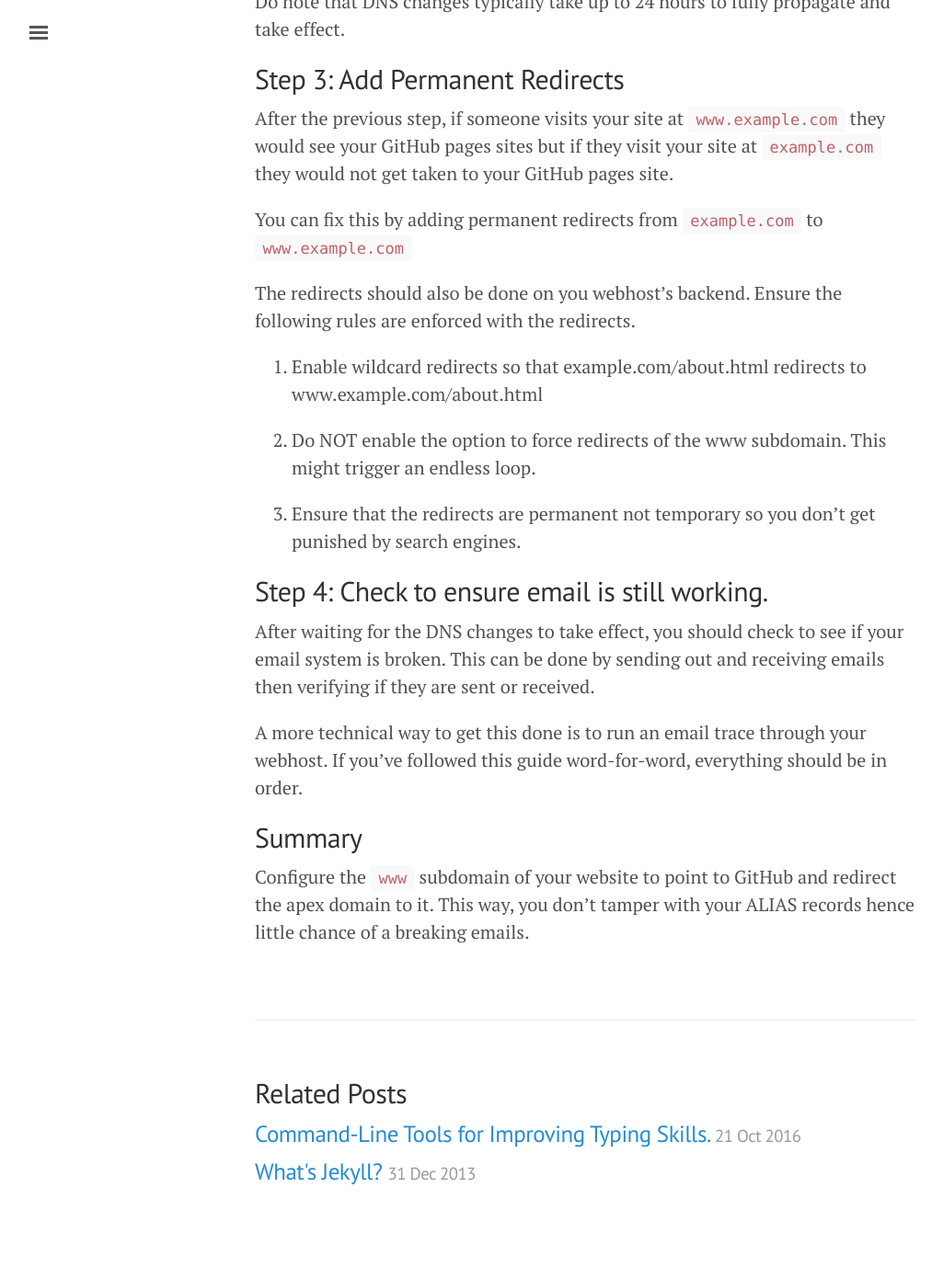
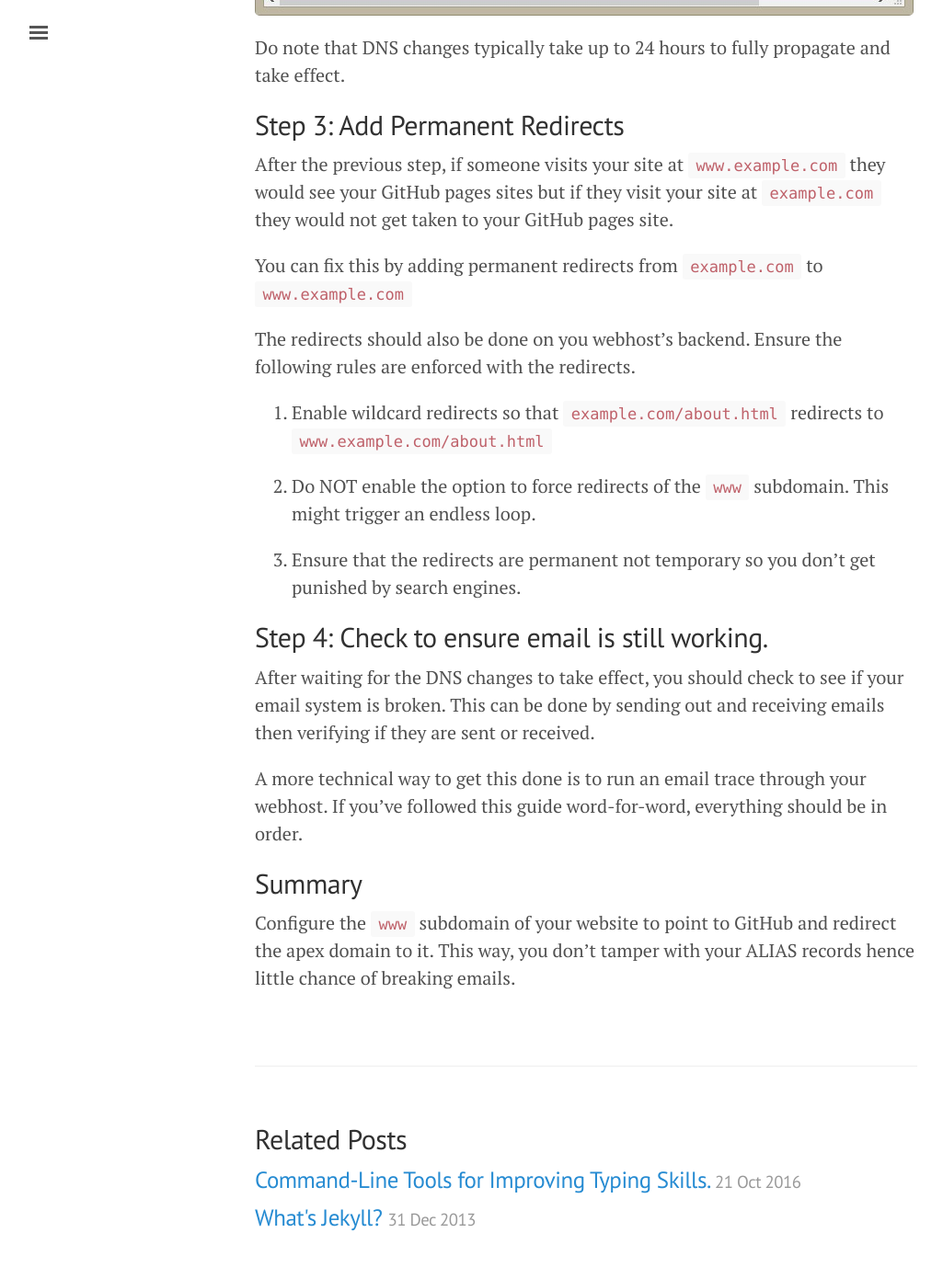
Before and after one commit to bosahchude/blog, a Jekyll site: the page built from _posts/2016-10-25-github-pages-custom-domains-emails.md, in a window 1280 px wide and 1400 px high, scrolled down 2363 px. Shown: the top 1378 px of the window at 92% size, without its empty margins (3-1028 px from the left). Built offline with Jekyll 4.4.1, drawn with Linux system fonts in a browser that asks for light colours; comment, search, counter and statistics services are not loaded; before the commit the page ends 3713 px from its top, so only the background shows below that; some of the changed text lies outside the part shown.

```diff
--- a/_posts/2016-10-25-github-pages-custom-domains-emails.md
+++ b/_posts/2016-10-25-github-pages-custom-domains-emails.md
@@ -12,7 +12,9 @@ GitHub pages are a life saver when you want to escape the current hell of Conten
 Whether you choose to run [Jekyll](http://jekyllrb.com/), [Hyde](http://hyde.github.io/) or you just want to drop plain old html
 files onto your sever. GitHub Pages is a free way to deploy your site.
 
-GitHub recommends you use a subdomain not an apex domain. So if your site is `example.com` it's recommended you create a subdomain like `blog.example.com`. If you choose to still go ahead and work with a apex domain name, you would have alter your ALIAS records.
+GitHub recommends you use a subdomain not an apex domain. So if your site is `example.com` it's recommended you create a subdomain like `blog.example.com`
+
+If you choose to still go ahead and work with a apex domain name, you would have alter your ALIAS records.
 
 According to GitHub, using an apex domain has the following drawbacks:
 
@@ -71,9 +73,9 @@ You can fix this by adding permanent redirects from `example.com` to `www.exampl
 The redirects should also be done on you webhost's backend. Ensure the following
 rules are enforced with the redirects.
 
-1. Enable wildcard redirects so that example.com/about.html redirects to www.example.com/about.html
+1. Enable wildcard redirects so that `example.com/about.html` redirects to `www.example.com/about.html`
 
-2. Do NOT enable the option to force redirects of the www subdomain. This might trigger an endless loop.
+2. Do NOT enable the option to force redirects of the `www` subdomain. This might trigger an endless loop.
 
 3. Ensure that the redirects are permanent not temporary so you don't get punished by search engines.
 
@@ -87,4 +89,4 @@ verifying if they are sent or received.
 A more technical way to get this done is to run an email trace through your webhost. If you've followed this guide word-for-word, everything should be in order.
 
 ## Summary
-Configure the `www` subdomain of your website to point to GitHub and redirect the apex domain to it. This way, you don't tamper with your ALIAS records hence little chance of a breaking emails.
+Configure the `www` subdomain of your website to point to GitHub and redirect the apex domain to it. This way, you don't tamper with your ALIAS records hence little chance of breaking emails.
```
